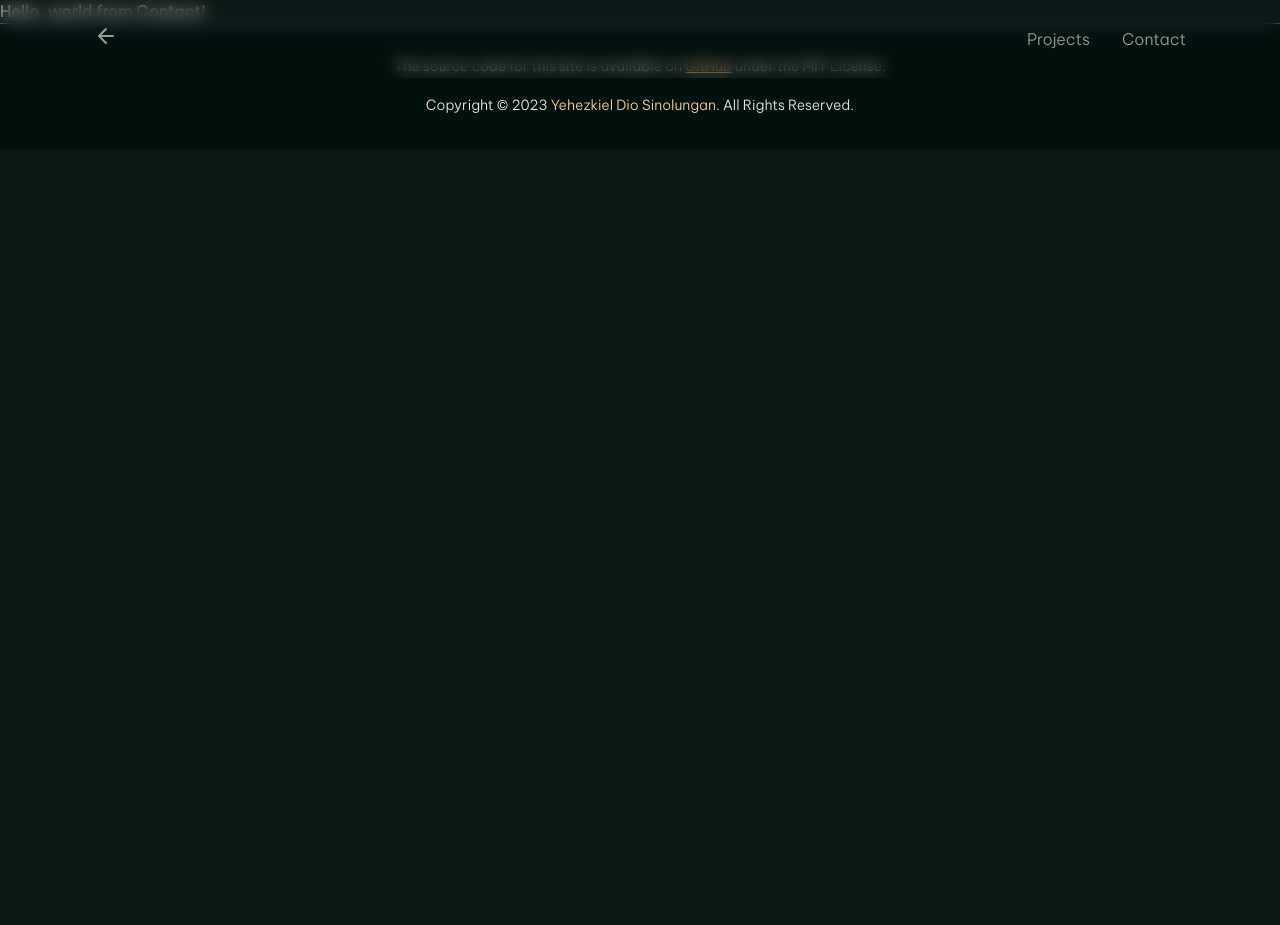
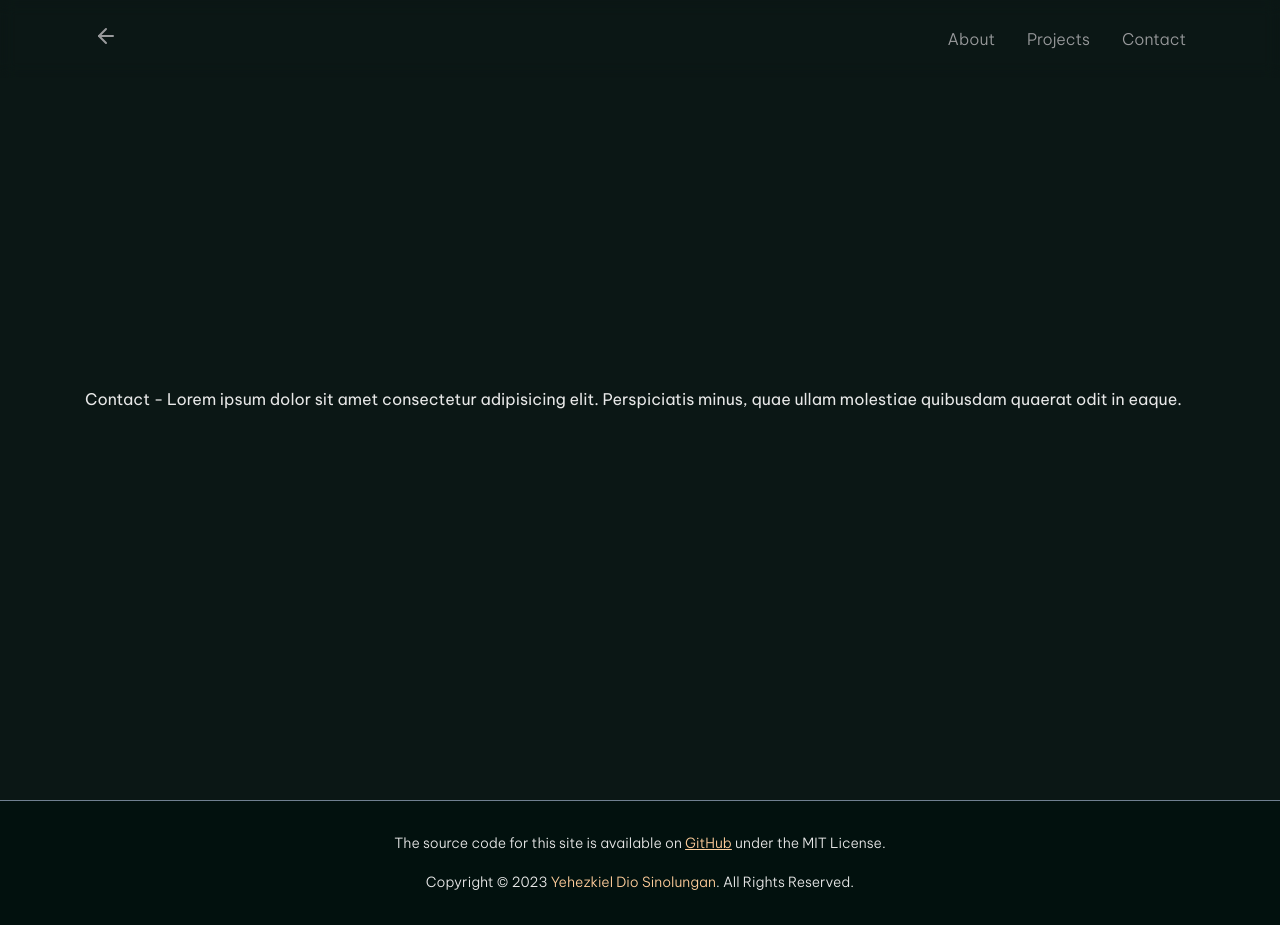
Before and after one commit to yehezkieldio/personal-website.old, a Next.js app: page /contact in a window 1280 px wide. Before the commit the page ends 800 px from the top, so only its background shows below. Built offline with nearby package versions, Linux system fonts and the light colour scheme.

Commit message:
refactor: add sample content to about, projects, and contact

```diff
--- a/src/app/about/page.tsx
+++ b/src/app/about/page.tsx
@@ -4,8 +4,8 @@ export default function About() {
     return (
         <main className="page-about">
             <div className="page-container">
-                Lorem ipsum dolor sit amet consectetur adipisicing elit. In, quam eaque? Fugit necessitatibus sed
-                doloribus ex eveniet quod.
+                About - Lorem ipsum dolor sit amet consectetur adipisicing elit. In, quam eaque? Fugit necessitatibus
+                sed doloribus ex eveniet quod.
             </div>
         </main>
     );
--- a/src/app/contact/page.tsx
+++ b/src/app/contact/page.tsx
@@ -2,8 +2,11 @@
 
 export default function Contact() {
     return (
-        <main>
-            <div>Hello, world from Contact!</div>
+        <main className="page-contact">
+            <div className="page-container">
+                Contact - Lorem ipsum dolor sit amet consectetur adipisicing elit. Perspiciatis minus, quae ullam
+                molestiae quibusdam quaerat odit in eaque.
+            </div>
         </main>
     );
 }
--- a/src/app/page.tsx
+++ b/src/app/page.tsx
@@ -41,7 +41,7 @@ export default function Main() {
                     </div>
                     <div>
                         <Link href="/projects">Projects</Link>
-                        <Link href="/projects">Contact</Link>
+                        <Link href="/contact">Contact</Link>
                     </div>
                 </div>
             </div>
--- a/src/components/page-navigation.tsx
+++ b/src/components/page-navigation.tsx
@@ -8,6 +8,9 @@ export default function PageNavigation() {
         <nav className={`page-navigation ${isScrolled ? "page-navigation--sticky" : ""}`}>
             <div className="page-container">
                 <div className="page-navigation-content">
+                    <Link className="page-navigation--content-item" href="/about">
+                        About
+                    </Link>
                     <Link className="page-navigation--content-item" href="/projects">
                         Projects
                     </Link>
--- a/src/styles/index.scss
+++ b/src/styles/index.scss
@@ -46,3 +46,5 @@ body {
 
 @import "pages/page-main";
 @import "pages/page-about";
+@import "pages/page-projects";
+@import "pages/page-contact";
--- /dev/null
+++ b/src/styles/pages/_page-contact.scss
@@ -0,0 +1,6 @@
+.page-contact {
+    display: flex;
+    align-items: center;
+    justify-content: center;
+    min-height: 100vh;
+}
--- /dev/null
+++ b/src/styles/pages/_page-projects.scss
@@ -0,0 +1,6 @@
+.page-projects {
+    display: flex;
+    align-items: center;
+    justify-content: center;
+    min-height: 100vh;
+}
```
Also changed, not shown: src/app/projects/page.tsx (+5 -2 lines).
